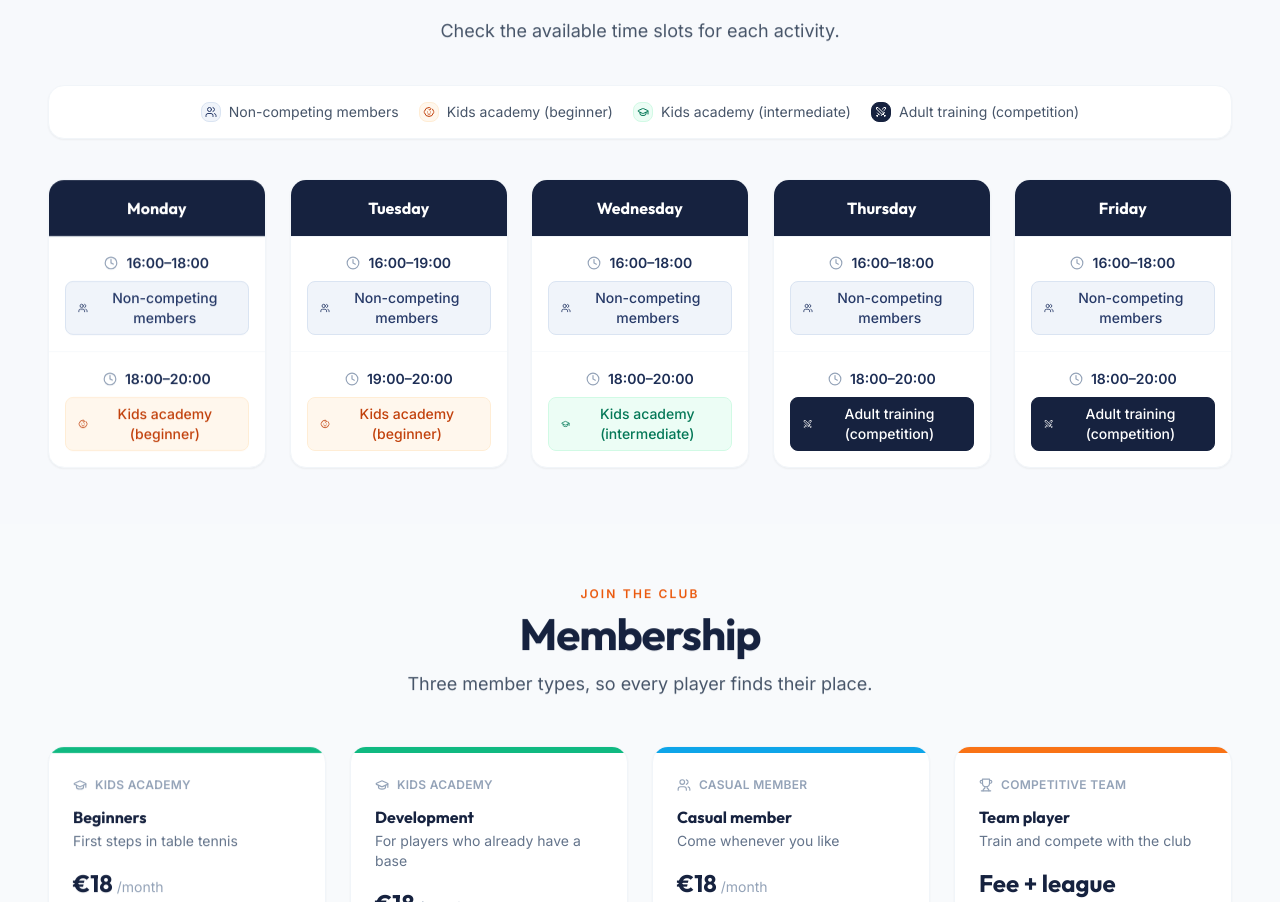
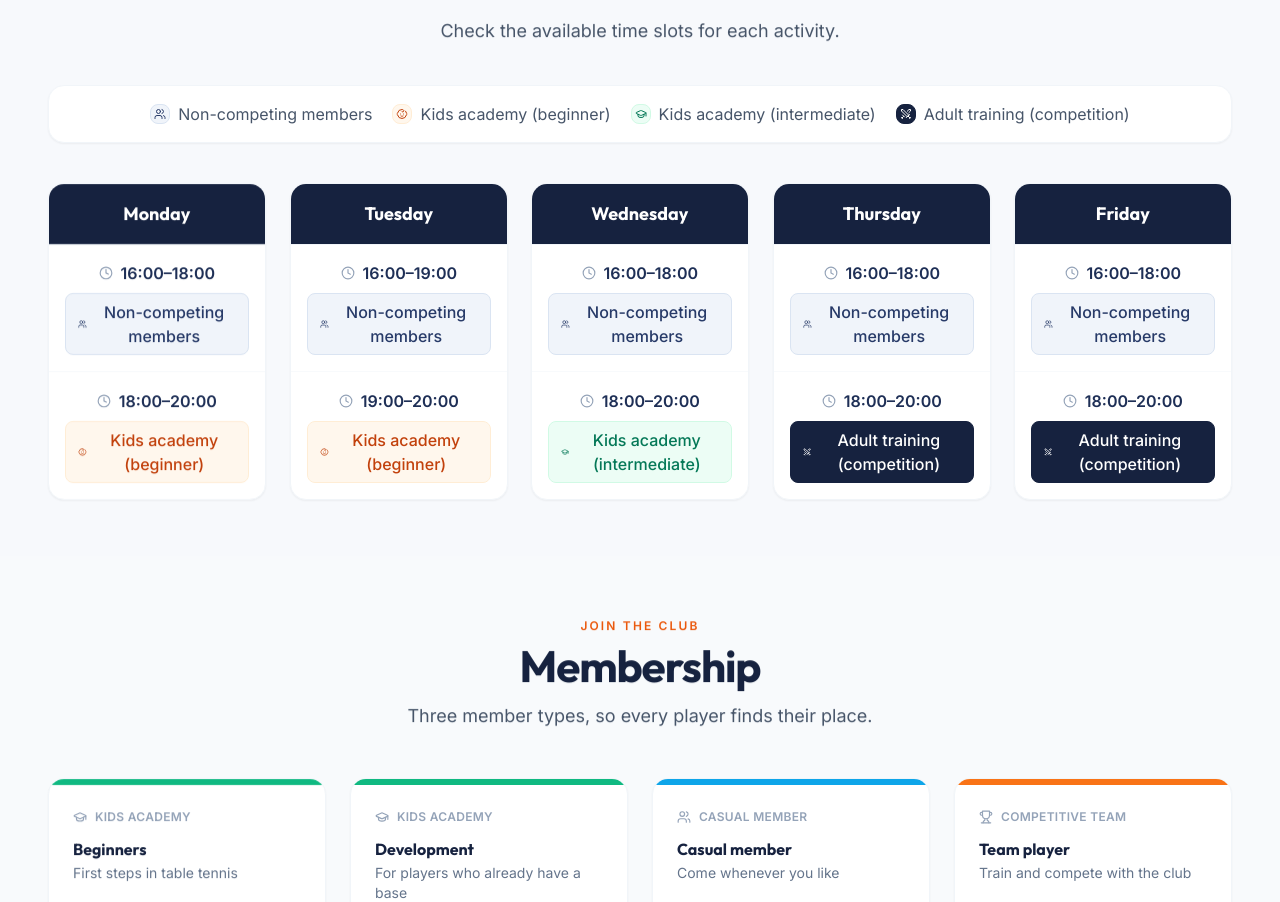
Before and after one commit to RafaelGomez1/tt-sant-andreu-landing-page, a React (Vite) app: page / in a window 1280 px wide. Shown: the part 2878-3780 px from the top of the page. Built offline with nearby package versions, Linux system fonts and the light colour scheme.

Commit message:
Textos mas grandes para los horarios

```diff
--- a/src/components/Schedule.tsx
+++ b/src/components/Schedule.tsx
@@ -33,7 +33,7 @@ export function Schedule() {
               const style = TONE_STYLES[item.tone];
               const Icon = style.icon;
               return (
-                <span key={item.tone} className="inline-flex items-center gap-2 text-sm text-slate-600">
+                <span key={item.tone} className="inline-flex items-center gap-2 text-sm sm:text-base text-slate-600">
                   <span className={`inline-flex h-5 w-5 items-center justify-center rounded-lg ${style.badge} border`}>
                     <Icon className="h-3 w-3" aria-hidden="true" />
                   </span>
@@ -50,7 +50,7 @@ export function Schedule() {
             <Reveal key={day.day} delay={i * 80} className="w-full">
               <div className="flex h-full flex-col overflow-hidden rounded-2xl border border-slate-100 bg-white shadow-sm text-center">
                 <div className="border-b border-slate-100 bg-navy-900 px-4 py-3 lg:py-4 text-center">
-                  <h3 className="font-display text-sm lg:text-base font-bold text-white">{day.day}</h3>
+                  <h3 className="font-display text-base lg:text-lg font-bold text-white">{day.day}</h3>
                 </div>
                 <ul className="flex-1 space-y-px">
                   {day.rows.map((row) => {
@@ -58,11 +58,11 @@ export function Schedule() {
                     const Icon = style.icon;
                     return (
                       <li key={row.time} className="border-b border-slate-50 px-4 py-3 lg:py-4 last:border-b-0">
-                        <div className="flex items-center justify-center gap-2 text-xs lg:text-sm font-semibold text-navy-800">
+                        <div className="flex items-center justify-center gap-2 text-sm lg:text-base font-semibold text-navy-800">
                           <Clock className="h-3.5 w-3.5 text-slate-400" aria-hidden="true" />
                           {row.time}
                         </div>
-                        <div className={`mt-2 inline-flex items-center gap-1.5 rounded-lg border px-2 py-1 lg:px-3 lg:py-1.5 text-xs lg:text-sm font-medium ${style.badge}`}>
+                        <div className={`mt-2 inline-flex items-center gap-1.5 rounded-lg border px-2 py-1 lg:px-3 lg:py-1.5 text-sm lg:text-base font-medium ${style.badge}`}>
                           <Icon className="h-3 w-3" aria-hidden="true" />
                           {row.label}
                         </div>
```
